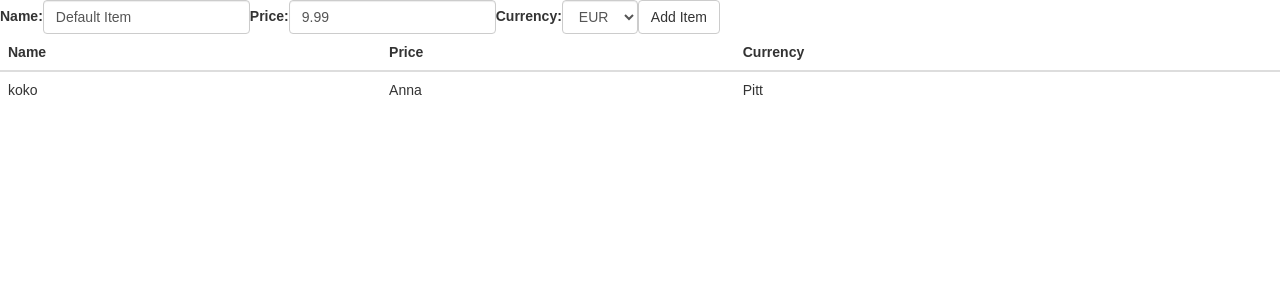
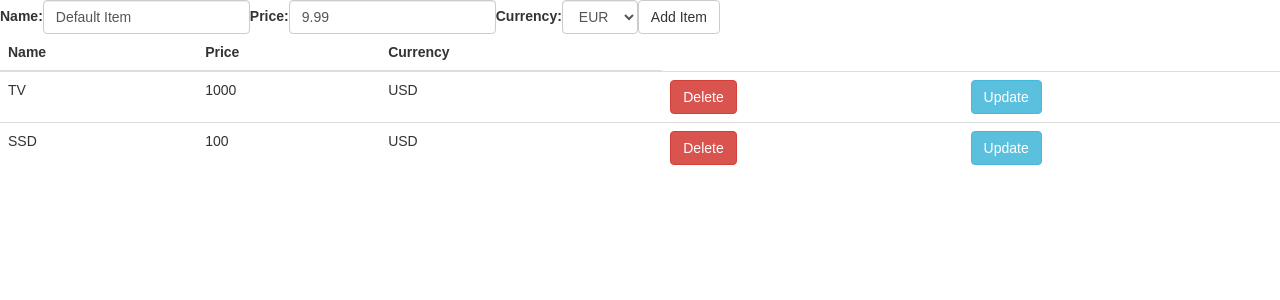
Before and after one commit to plamenivanov91/REACT-CRUD, a React (Create React App) app in the folder reactCRUD/: page / in a window 1280 px wide. Shown: the top 300 px of the page. Built offline with nearby package versions, Linux system fonts and the light colour scheme.

Commit message:
Added delete function to table rows

```diff
--- a/reactCRUD/src/components/Board.js
+++ b/reactCRUD/src/components/Board.js
@@ -6,6 +6,9 @@ class Board extends Component {
     constructor(props){
         super(props);
         this.state = this.getInitialState();
+
+        this.eachItem = this.eachItem.bind(this);
+        this.removeItem = this.removeItem.bind(this);
     }
 
     getInitialState(){
@@ -13,18 +16,22 @@ class Board extends Component {
             products: AvailableItemsJSON.products
         }
     }
-
+    // "name" : "TV",
+    // "price" : 1000,
+    // "currency" : "USD"
     removeItem(i){
-        const arr = this.state.items
+        const arr = this.state.products;
+        arr.splice(i, 1);
+        this.setState({products: arr});
     }
 
     eachItem(item, i){
         return (
-            {
-                name: item.name,
-                price: item.price,
-                currency: item.currency
-            }
+            <Item key={i} index={i} deleteTableRow={this.removeItem}>
+            {item.name}
+            {item.price}
+            {item.currency}
+            </Item>
         );
     }
 
@@ -40,11 +47,7 @@ class Board extends Component {
                 </tr>
               </thead>
               <tbody>
-                <tr>
-                  <td>koko</td>
-                  <td>Anna</td>
-                  <td>Pitt</td>
-                </tr>
+                  {this.state.products.map(this.eachItem)}
               </tbody>
             </table>
             </div>
--- a/reactCRUD/src/components/Form.js
+++ b/reactCRUD/src/components/Form.js
@@ -32,7 +32,9 @@ class ItemForm extends Component {
   }
 
   handleSubmit(event) {
+    console.log(this.state);
     this.setState(this.getInitialState());
+    console.log(this.state);
     event.preventDefault();
   }
 
--- a/reactCRUD/src/components/Item.js
+++ b/reactCRUD/src/components/Item.js
@@ -1,15 +1,27 @@
 import React, { Component } from 'react';
 
 class Item extends Component {
-    constructor(){
-        super();
+    constructor(props){
+        super(props);
+
+        this.remove = this.remove.bind(this);
+        // this.addTableData = this.addTableData.bind(this);
     }
+
+    remove(){
+        this.props.deleteTableRow(this.props.index);
+    }
+
+    // addTableData(){}
+
     render() {
         return (
             <tr>
-                <td>koko</td>
-                <td>Anna</td>
-                <td>Pitt</td>
+                <td>{this.props.children[0]}</td>
+                <td>{this.props.children[1]}</td>
+                <td>{this.props.children[2]}</td>
+                <td><button onClick={this.remove} className="btn btn-danger">Delete</button></td>
+                <td><button className="btn btn-info">Update</button></td>
             </tr>
         )
     }
```
Also changed, not shown: 1 other file (tests, documents, lock files or other folders).
